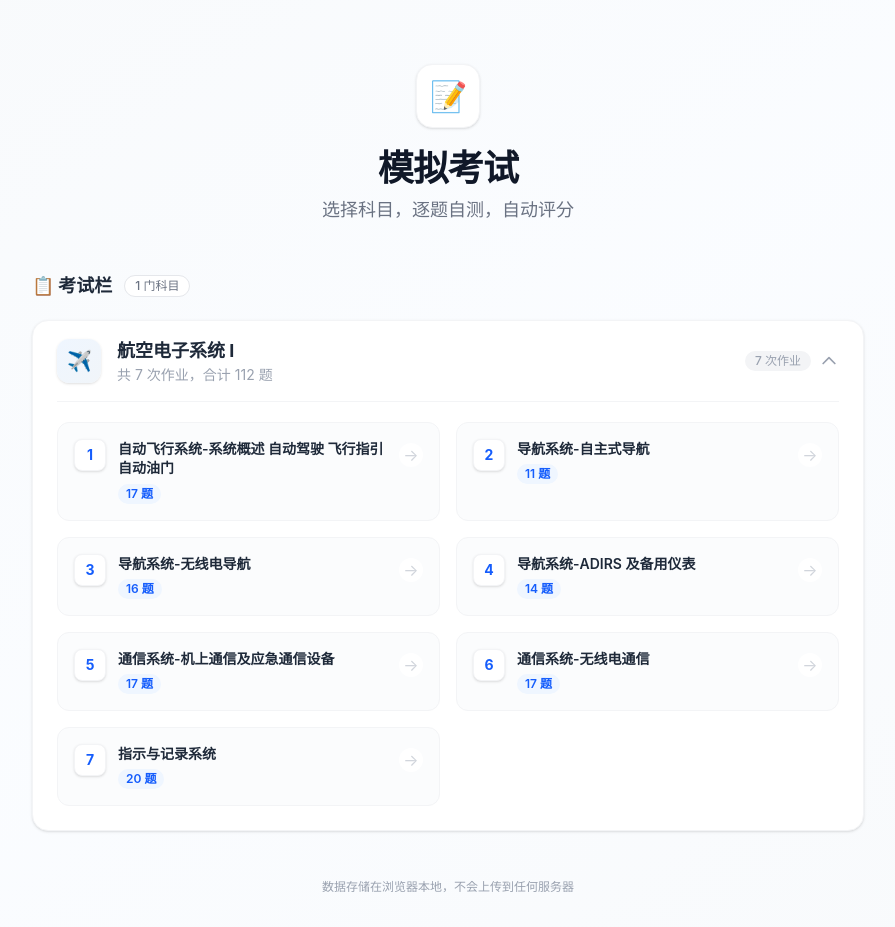
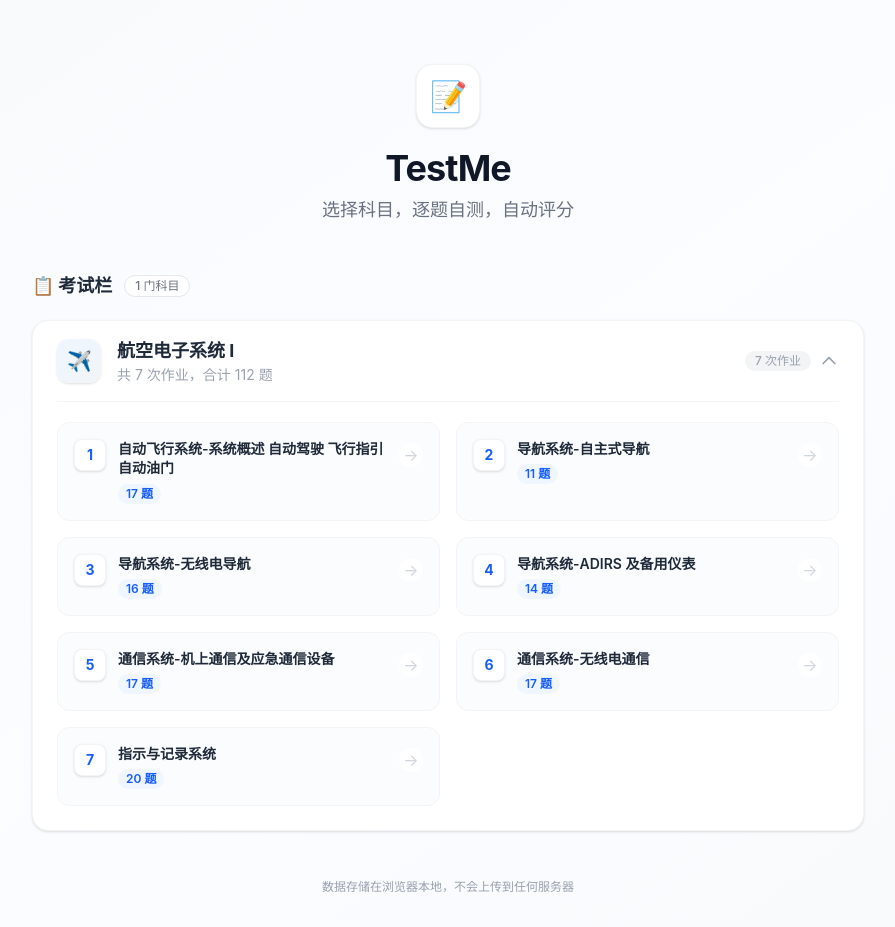
Before and after one commit to Ayzzz123/TestMe, a React (Vite) app: page / in a window 1280 px wide. Shown: the whole page, without its empty margins (192-1087 px from the left). Built offline with nearby package versions, Linux system fonts and the light colour scheme.

Commit message:
feat: rename to TestMe

```diff
--- a/index.html
+++ b/index.html
@@ -4,7 +4,7 @@
     <meta charset="UTF-8" />
     <link rel="icon" type="image/svg+xml" href="/favicon.svg" />
     <meta name="viewport" content="width=device-width, initial-scale=1.0" />
-    <title>期末考试自测工具</title>
+    <title>TestMe</title>
   </head>
   <body>
     <div id="root"></div>
--- a/src/components/HomePage.tsx
+++ b/src/components/HomePage.tsx
@@ -41,7 +41,7 @@ export function HomePage({ onStartQuiz }: Props) {
           <div className="inline-flex items-center justify-center w-16 h-16 bg-white rounded-2xl shadow-sm border border-gray-100 mb-5">
             <span className="text-3xl">📝</span>
           </div>
-          <h1 className="text-4xl font-bold text-gray-900 mb-2 tracking-tight">模拟考试</h1>
+          <h1 className="text-4xl font-bold text-gray-900 mb-2 tracking-tight">TestMe</h1>
           <p className="text-gray-500 text-lg">选择科目，逐题自测，自动评分</p>
         </div>
 
```
